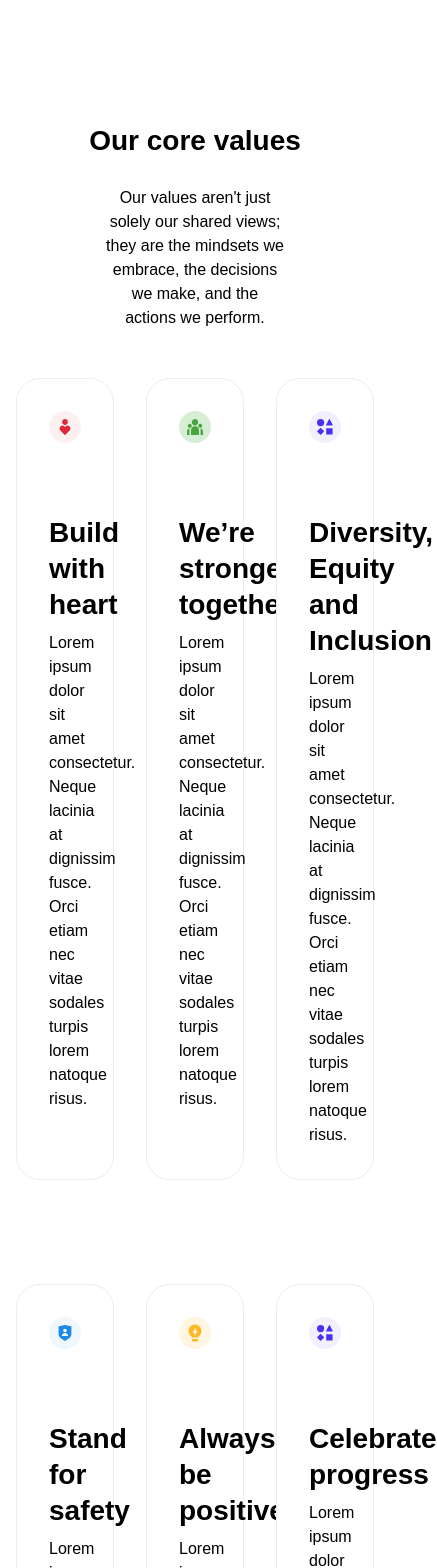
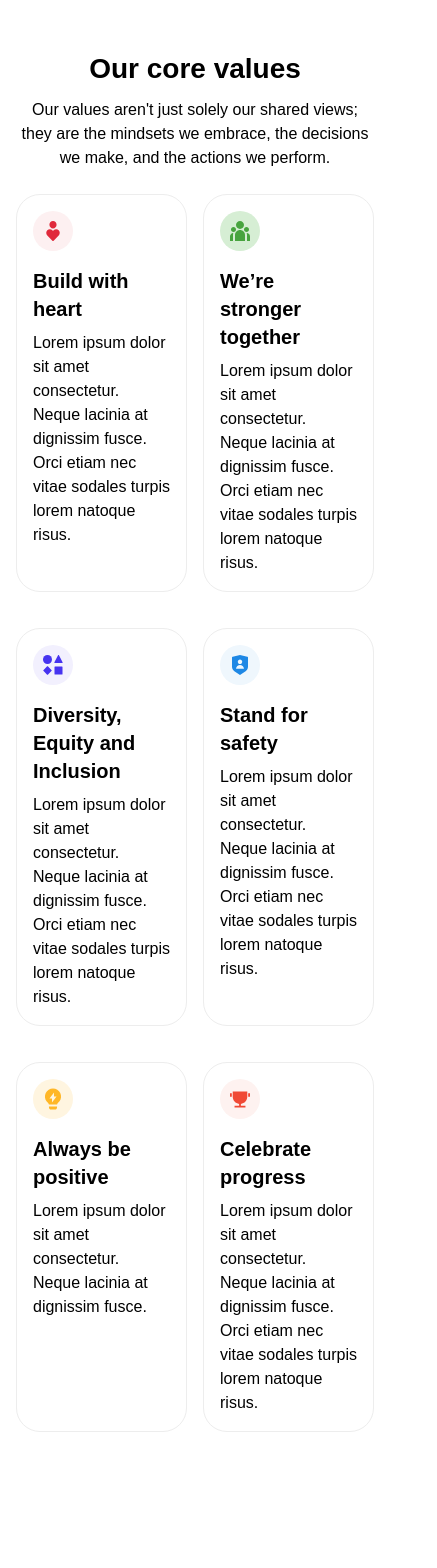
Before and after one commit to farjanaIslamNipa/vue-composition-api, a Vue app: page / in a window 390 px wide. Shown: the top 1568 px of the page, 437 px wide, since content can reach past the window. After the commit the page ends 1500 px from the top, so only its background shows below. Built offline with nearby package versions, Linux system fonts and the light colour scheme; a web font is replaced by a local one.

Commit message:
Working on career page

```diff
--- a/src/components/CareerHeader.vue
+++ b/src/components/CareerHeader.vue
@@ -1,37 +1,37 @@
 <template>
-    <div class="py-[120px]">
+    <div class="py-12 md:py-[120px]">
         <div class="custom-container mx-auto text-center">
-            <h1 class="text-[28px] md:text-[57px] mb-6 font-semibold">Our core values</h1>
-            <p class="text-base w-1/2 mx-auto">Our values aren't just solely our shared views; they are the mindsets we embrace, the decisions we make, and the actions we perform.</p>
-            <div class="mt-12 grid grid-cols-3 gap-8">
-            <div class="border border-[#EDEDED] rounded-3xl p-8 bg-white text-start mb-[72px]">
-                <img class="mb-[72px]" src="/images/build-with-heart.svg" alt="">
-                <h3 class="text-[28px] leading-9 font-semibold mb-2">Build with heart</h3>
+            <h1 class="text-[28px] md:text-[57px] mb-2 md:mb-6 font-semibold">Our core values</h1>
+            <p class="text-base w-full md:w-1/2 mx-auto">Our values aren't just solely our shared views; they are the mindsets we embrace, the decisions we make, and the actions we perform.</p>
+            <div class="mt-6 md:mt-12 grid grid-cols-2 md:grid-cols-3 gap-4 md:gap-8">
+            <div class="border border-[#EDEDED] rounded-3xl p-4 md:p-8 bg-white text-start mb-5 md:mb-[72px]">
+                <img class="h-10 md:h-20 w-10 md:w-20 mb-4 md:mb-[72px]" src="/images/build-with-heart.svg" alt="">
+                <h3 class="text-xl md:text-[28px] leading-7 md:leading-9 font-semibold mb-2">Build with heart</h3>
                 <p class="text-base">Lorem ipsum dolor sit amet consectetur. Neque lacinia at dignissim fusce. Orci etiam nec vitae sodales turpis lorem natoque risus.</p>
             </div>
-            <div class="border border-[#EDEDED] rounded-3xl p-8 bg-white text-start mb-[72px]">
-                <img class="mb-[72px]" src="/images/strong-together.svg" alt="">
-                <h3 class="text-[28px] leading-9 font-semibold mb-2">We’re stronger together</h3>
+            <div class="border border-[#EDEDED] rounded-3xl p-4 md:p-8 bg-white text-start mb-5 md:mb-[72px]">
+                <img class="h-10 md:h-20 w-10 md:w-20 mb-4 md:mb-[72px]" src="/images/strong-together.svg" alt="">
+                <h3 class="text-xl md:text-[28px] leading-7 md:leading-9 font-semibold mb-2">We’re stronger together</h3>
                 <p class="text-base">Lorem ipsum dolor sit amet consectetur. Neque lacinia at dignissim fusce. Orci etiam nec vitae sodales turpis lorem natoque risus.</p>
             </div>
-            <div class="border border-[#EDEDED] rounded-3xl p-8 bg-white text-start mb-[72px]">
-                <img class="mb-[72px]" src="/images/diversity-equity-inclusion.svg" alt="">
-                <h3 class="text-[28px] leading-9 font-semibold mb-2">Diversity, Equity and <br> Inclusion</h3>
+            <div class="border border-[#EDEDED] rounded-3xl p-4 md:p-8 bg-white text-start mb-5 md:mb-[72px]">
+                <img class="h-10 md:h-20 w-10 md:w-20 mb-4 md:mb-[72px]" src="/images/diversity-equity-inclusion.svg" alt="">
+                <h3 class="text-xl md:text-[28px] leading-7 md:leading-9 font-semibold mb-2">Diversity, Equity and <br> Inclusion</h3>
                 <p class="text-base">Lorem ipsum dolor sit amet consectetur. Neque lacinia at dignissim fusce. Orci etiam nec vitae sodales turpis lorem natoque risus.</p>
             </div>
-            <div class="border border-[#EDEDED] rounded-3xl p-8 bg-white text-start mb-[72px]">
-                <img class="mb-[72px]" src="/images/stand-for-safety.svg" alt="">
-                <h3 class="text-[28px] leading-9 font-semibold mb-2">Stand for safety</h3>
+            <div class="border border-[#EDEDED] rounded-3xl p-4 md:p-8 bg-white text-start mb-5 md:mb-[72px]">
+                <img class="h-10 md:h-20 w-10 md:w-20 mb-4 md:mb-[72px]" src="/images/stand-for-safety.svg" alt="">
+                <h3 class="text-xl md:text-[28px] leading-7 md:leading-9 font-semibold mb-2">Stand for safety</h3>
                 <p class="text-base">Lorem ipsum dolor sit amet consectetur. Neque lacinia at dignissim fusce. Orci etiam nec vitae sodales turpis lorem natoque risus.</p>
             </div>
-            <div class="border border-[#EDEDED] rounded-3xl p-8 bg-white text-start mb-[72px]">
-                <img class="mb-[72px]" src="/images/be-positive.svg" alt="">
-                <h3 class="text-[28px] leading-9 font-semibold mb-2">Always be positive</h3>
+            <div class="border border-[#EDEDED] rounded-3xl p-4 md:p-8 bg-white text-start mb-5 md:mb-[72px]">
+                <img class="h-10 md:h-20 w-10 md:w-20 mb-4 md:mb-[72px]" src="/images/be-positive.svg" alt="">
+                <h3 class="text-xl md:text-[28px] leading-7 md:leading-9 font-semibold mb-2">Always be positive</h3>
                 <p class="text-base">Lorem ipsum dolor sit amet consectetur. Neque lacinia at dignissim fusce. </p>
             </div>
-            <div class="border border-[#EDEDED] rounded-3xl p-8 bg-white text-start mb-[72px]">
-                <img class="mb-[72px]" src="/images/diversity-equity-inclusion.svg" alt="">
-                <h3 class="text-[28px] leading-9 font-semibold mb-2">Celebrate progress</h3>
+            <div class="border border-[#EDEDED] rounded-3xl p-4 md:p-8 bg-white text-start mb-5 md:mb-[72px]">
+                <img class="h-10 md:h-20 w-10 md:w-20 mb-4 md:mb-[72px]" src="/images/celebrate-progress.svg" alt="Celebrate Progress">
+                <h3 class="text-xl md:text-[28px] leading-7 md:leading-9 font-semibold mb-2">Celebrate progress</h3>
                 <p class="text-base">Lorem ipsum dolor sit amet consectetur. Neque lacinia at dignissim fusce. Orci etiam nec vitae sodales turpis lorem natoque risus.</p>
             </div>
         </div>
```
